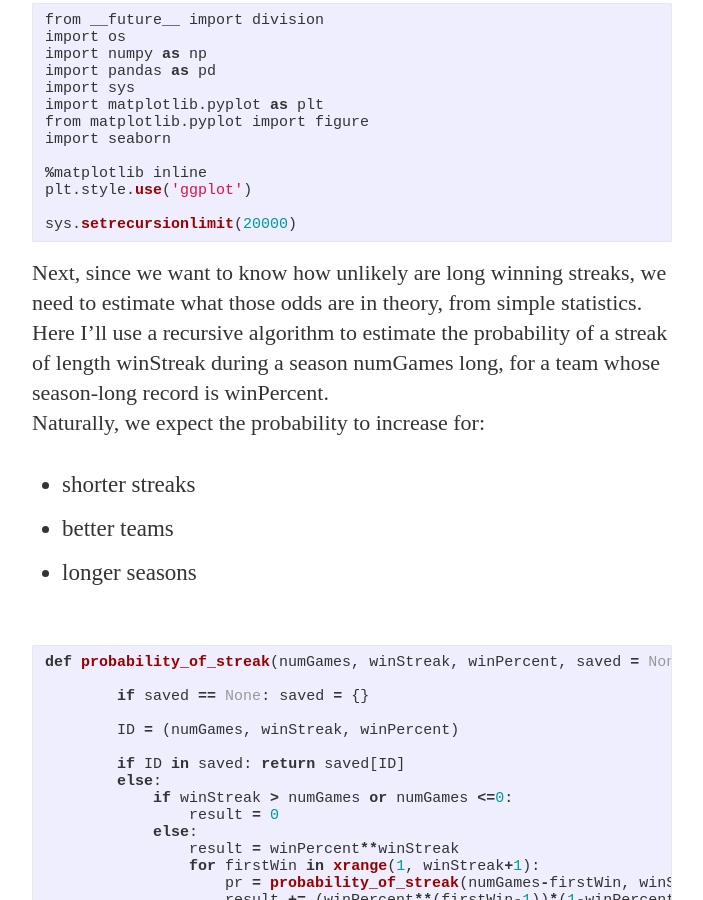
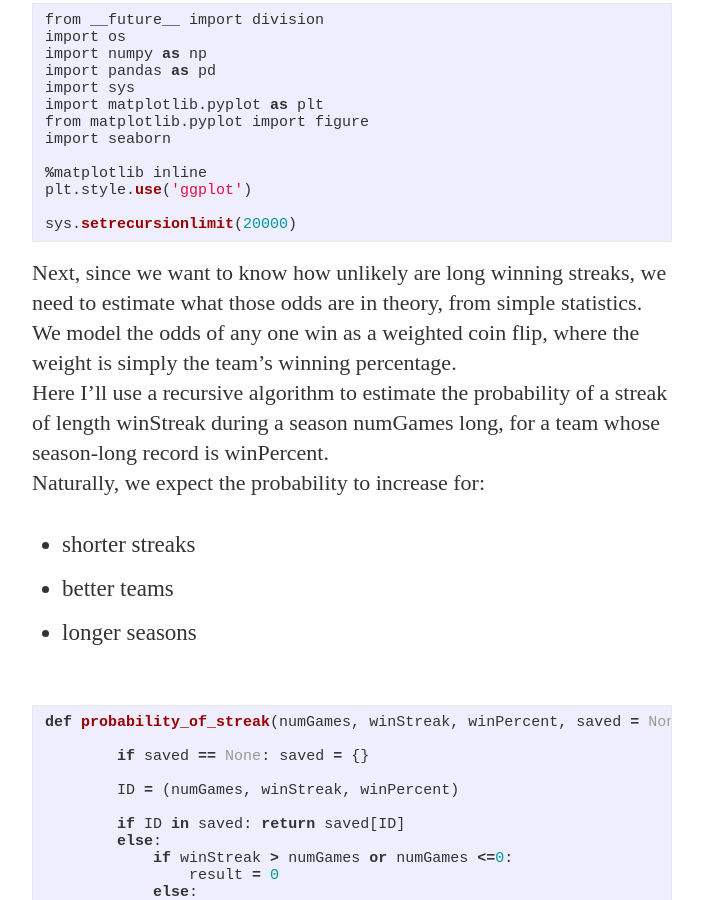
Before and after one commit to wrapgenius/wrapgenius.github.io, a Jekyll site: the page built from _posts/2019-04-22-Win-Streak-Probabilities.md, in a window 1280 px wide and 900 px high, scrolled down 1412 px. Shown: the whole window, without its empty margins (288-991 px from the left). Built offline with Jekyll 4.4.1, drawn with Linux system fonts in a browser that asks for light colours; nearby versions of some CDN libraries; some web fonts are replaced.

Commit message:
add a little more detail to algorithm explaination

````diff
--- a/_posts/2019-04-22-Win-Streak-Probabilities.md
+++ b/_posts/2019-04-22-Win-Streak-Probabilities.md
@@ -33,7 +33,8 @@ plt.style.use('ggplot')
 sys.setrecursionlimit(20000)
 ```
 
-Next, since we want to know how unlikely are long winning streaks, we need to estimate what those odds are in theory, from simple statistics. <br>
+Next, since we want to know how unlikely are long winning streaks, we need to estimate what those odds are in theory, from simple statistics.
+We model the odds of any one win as a weighted coin flip, where the weight is simply the team's winning percentage. <br>
 Here I'll use a recursive algorithm to estimate the probability of a streak of length winStreak during a season numGames long, for a team whose season-long record is winPercent. <br>
 Naturally, we expect the probability to increase for:
 - shorter streaks
````
